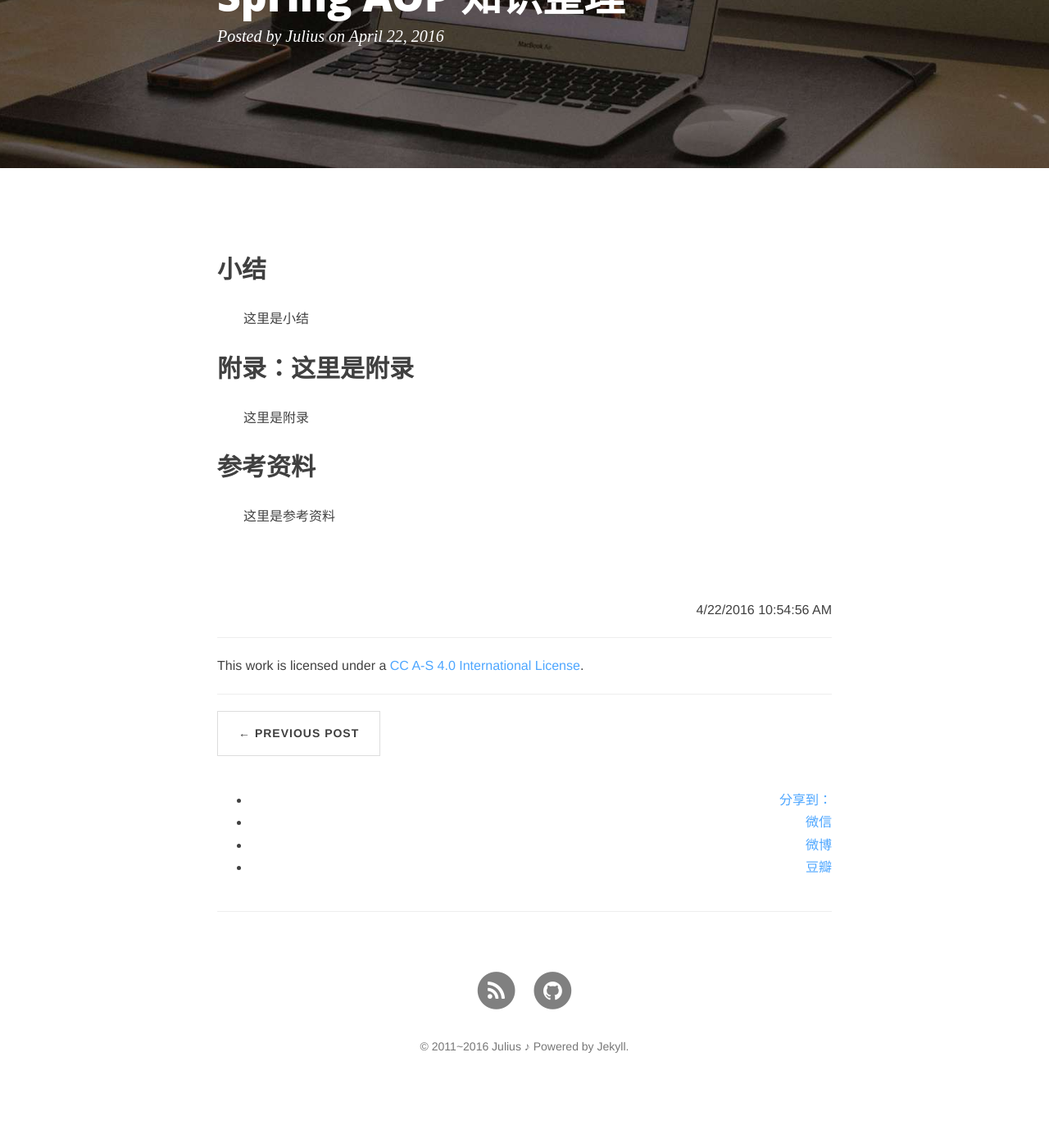
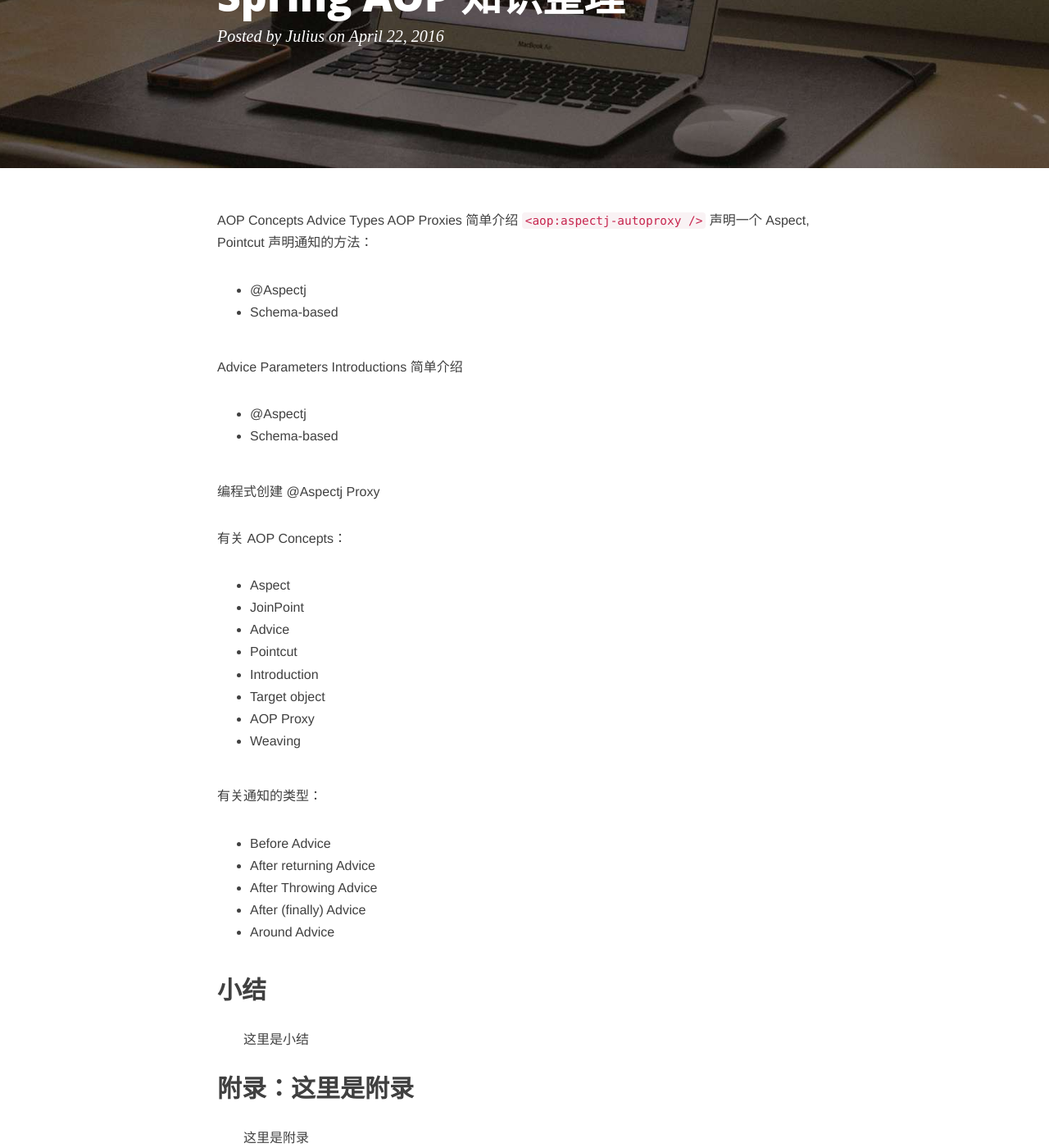
Before and after one commit to Julius-Liu/julius-liu.github.com, a Jekyll site: the page built from _posts/2016-04-22-spring-aop.md, in a window 1280 px wide and 1400 px high, scrolled down 229 px. Shown: the whole window at 82% size. Built offline with Jekyll 4.4.1, drawn with Linux system fonts in a browser that asks for light colours; nearby versions of some CDN libraries; comment, search, counter and statistics services are not loaded; before the commit the page ends 1583 px from its top, so only the background shows below that.

Commit message:
Add topics for Spring AOP

```diff
--- a/_posts/2016-04-22-spring-aop.md
+++ b/_posts/2016-04-22-spring-aop.md
@@ -7,7 +7,42 @@ tags: [JavaEE]
 description: Spring AOP 知识整理
 ---
 
+AOP Concepts
+Advice Types
+AOP Proxies 简单介绍
+`<aop:aspectj-autoproxy />`
+声明一个 Aspect, Pointcut
+声明通知的方法：
 
+- @Aspectj
+- Schema-based
+
+Advice Parameters
+Introductions 简单介绍
+
+- @Aspectj
+- Schema-based
+
+编程式创建 @Aspectj Proxy
+
+有关 AOP Concepts：
+
+- Aspect
+- JoinPoint
+- Advice
+- Pointcut
+- Introduction
+- Target object
+- AOP Proxy
+- Weaving
+
+有关通知的类型：
+
+- Before Advice
+- After returning Advice
+- After Throwing Advice
+- After (finally) Advice
+- Around Advice
 
 ## 小结
 
```
